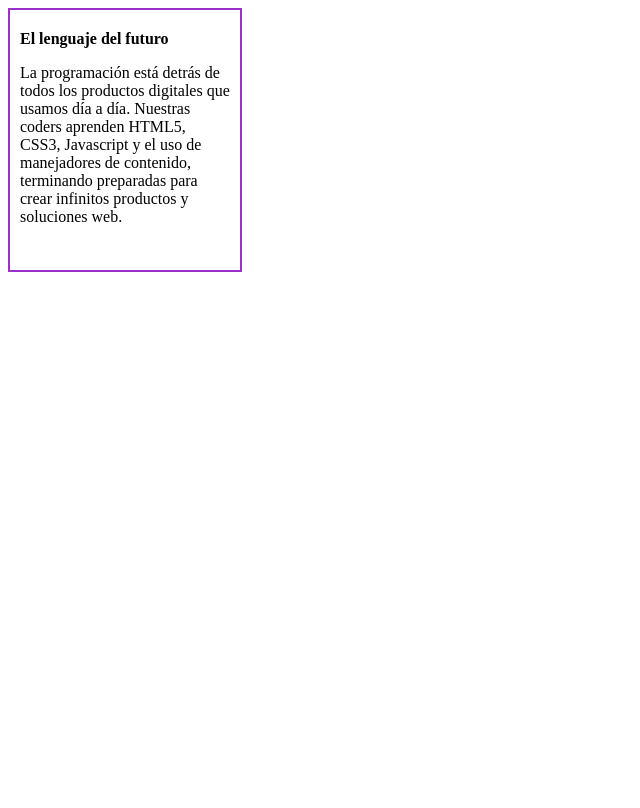
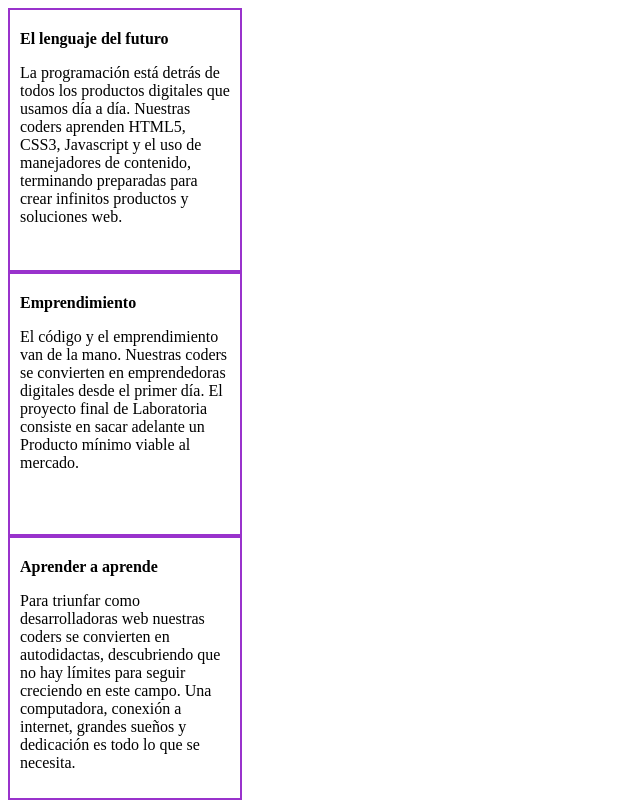
Before and after one commit to zmatz/MarginYpadding, a plain HTML site: page index.html in a window 1280 px wide. Shown: the whole page, without its empty margins (0-640 px from the left). Drawn offline with Linux system fonts and the light colour scheme.

Commit message:
Parte 3 del ejercicio, quitando margenes entre los elementos div

```diff
--- a/index.html
+++ b/index.html
@@ -12,6 +12,17 @@
 			<p>La programación está detrás de todos los productos digitales que usamos día a día. Nuestras coders aprenden HTML5, CSS3, Javascript y el uso de manejadores de contenido, terminando preparadas para crear infinitos productos y soluciones web.</p>
 	</div>
 
+	<div>
+		<h4> Emprendimiento </h4>
+			<p>El código y el emprendimiento van de la mano. Nuestras coders se convierten en emprendedoras digitales desde el primer día. El proyecto final de Laboratoria consiste en sacar adelante un Producto mínimo viable al mercado. </p>
+	</div>
+	<div>
+		<h4>Aprender a aprende</h4>
+			<p>Para triunfar como desarrolladoras web nuestras coders se convierten en autodidactas, descubriendo que no hay límites para seguir creciendo en este campo. Una computadora, conexión a internet, grandes sueños y dedicación es todo lo que se necesita. </p>
+	</div>
+
+
+
 
 </body>
 </html>
```
